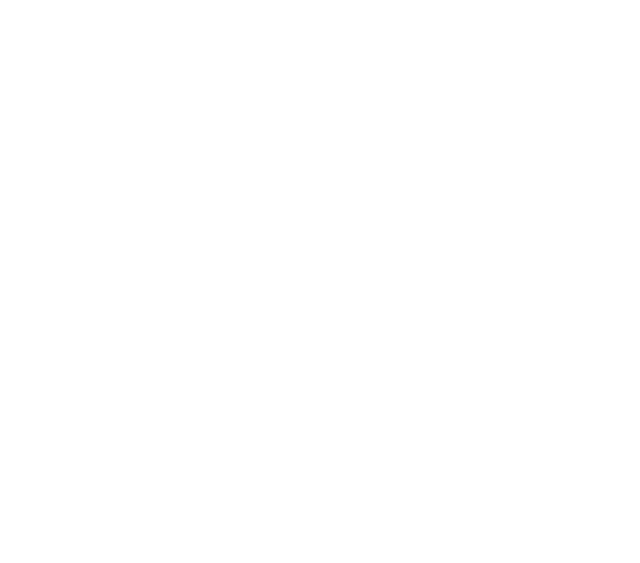
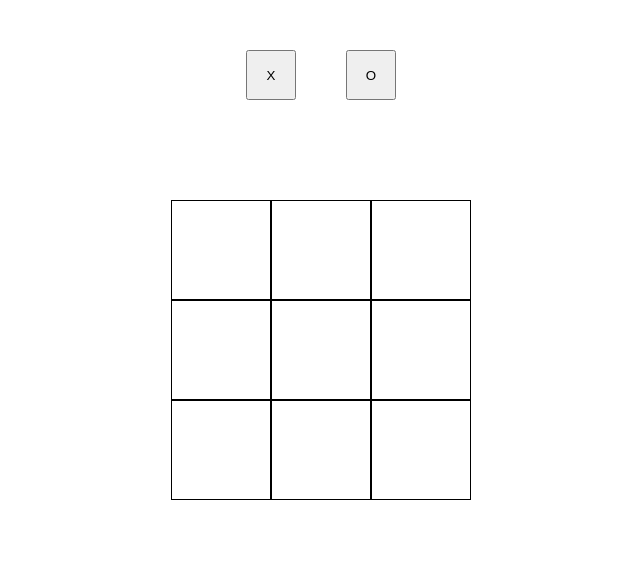
Before and after one commit to Zyrkos/project_tic-tac-toe, a plain HTML site: page index.html in a window 1280 px wide. Shown: the whole page, without its empty margins (319-959 px from the left). Drawn offline with Linux system fonts and the light colour scheme.

Commit message:
Add files via upload

```diff
--- a/index.html
+++ b/index.html
@@ -8,6 +8,28 @@
     <link rel="stylesheet" href="styles.css" />
   </head>
   <body>
+    <div class="difficulty-level" id="difficulty-level"></div>
+    <div class="game" id="game">
+      <div class="choice-btns" id="choice-btns">
+        <button class="x-choice" id="x-choice">X</button>
+        <button class="o-choice" id="o-choice">O</button>
+      </div>
+
+
+      <div class="game-board" id="game-board">
+        <div class="game-board-field" id="game-board-field"></div>
+        <div class="game-board-field" id="game-board-field"></div>
+        <div class="game-board-field" id="game-board-field"></div>
+        <div class="game-board-field" id="game-board-field"></div>
+        <div class="game-board-field" id="game-board-field"></div>
+        <div class="game-board-field" id="game-board-field"></div>
+        <div class="game-board-field" id="game-board-field"></div>
+        <div class="game-board-field" id="game-board-field"></div>
+        <div class="game-board-field" id="game-board-field"></div>
+      </div>
+    </div>
+    <div class="scoreboard"></div>
+
     <script src="script.js"></script>
   </body>
 </html>
--- a/script.js
+++ b/script.js
@@ -1,26 +1,27 @@
-function createPlayer(name, symbol) {
+const playerChoiceX = document.getElementById("x-choice");
+const playerChoiceO = document.getElementById("o-choice");
+const gameBoard = document.getElementById("game-board")
+const gameBoardField = document.getElementById("game-board-field")
+
+
+
+
+
+
+
+function createPlayer(choice) {
   let score = 0;
 
-  function getName() {
-    return name;
-  }
-
-  function getSymbol() {
-    return symbol;
+  function getChoice() {
+    return choice;
   }
 
   function getScore() {
     return score;
   }
 
-  function incrementScore() {
-    score++;
-  }
-
   return {
-    getName,
-    getSymbol,
+    getChoice,
     getScore,
-    incrementScore
-  }
+  };
 }
--- a/styles.css
+++ b/styles.css
@@ -0,0 +1,52 @@
+* {
+  box-sizing: border-box;
+  padding: 0;
+  margin: 0;
+}
+
+.body,
+html {
+  height: 100vh;
+  display: flex;
+  justify-content: center;
+  align-content: center;
+}
+
+
+
+.choice-btns {
+  display: flex;
+  justify-content: center;
+  margin-top: 50px;
+  gap: 50px;
+}
+
+.x-choice,
+.o-choice {
+  width: 50px;
+  height: 50px;
+}
+
+.game-board {
+  display: grid;
+  grid-template-columns: repeat(3, 1fr);
+  grid-template-rows: repeat(3, 1fr);
+
+  margin-top: 100px;
+}
+
+.game-board-field {
+  font-size: 4rem;
+  display: flex;
+  width: 100px;
+  height: 100px;
+  border: 1px solid black;
+  align-items: center;
+  justify-content: center;
+}
+
+.scoreboard {
+  height: 50px;
+  width: auto;
+  margin-top: 10px;
+}
```
